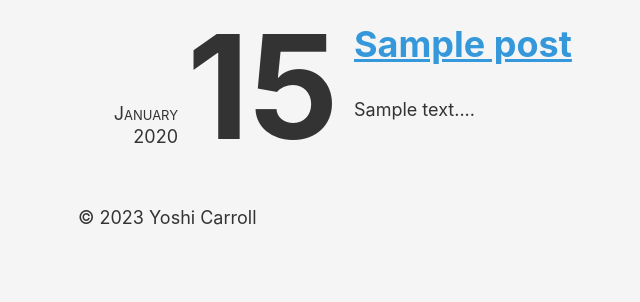
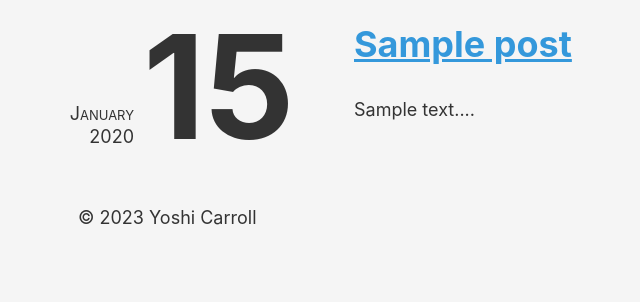
Before and after one commit to yoshicarroll/blog, a Python web app: template src/templates/index_template.html in a window 1280 px wide. Shown: the part 120-422 px from the top of the page, without its empty margins (162-802 px from the left). Run offline with Jinja, Linux system fonts and the light colour scheme; the template is opened without the code that fills it: most values are stand-ins (such as "Sample title", 1, 10 or a date in 2020).

Commit message:
Smaller date width.

```diff
--- a/output/static/styles.css
+++ b/output/static/styles.css
@@ -46,7 +46,7 @@ main {
   flex-direction: column;
   justify-content: flex-end;
   align-items: flex-end; /* This will align month and year to the right */
-  width: 100px; /* Fixed width, adjust to fit largest possible date */
+  width: 56px; /* Fixed width, adjust to fit largest possible date */
 }
 
 .month {
--- a/static_src/styles.css
+++ b/static_src/styles.css
@@ -46,7 +46,7 @@ main {
   flex-direction: column;
   justify-content: flex-end;
   align-items: flex-end; /* This will align month and year to the right */
-  width: 100px; /* Fixed width, adjust to fit largest possible date */
+  width: 56px; /* Fixed width, adjust to fit largest possible date */
 }
 
 .month {
```
